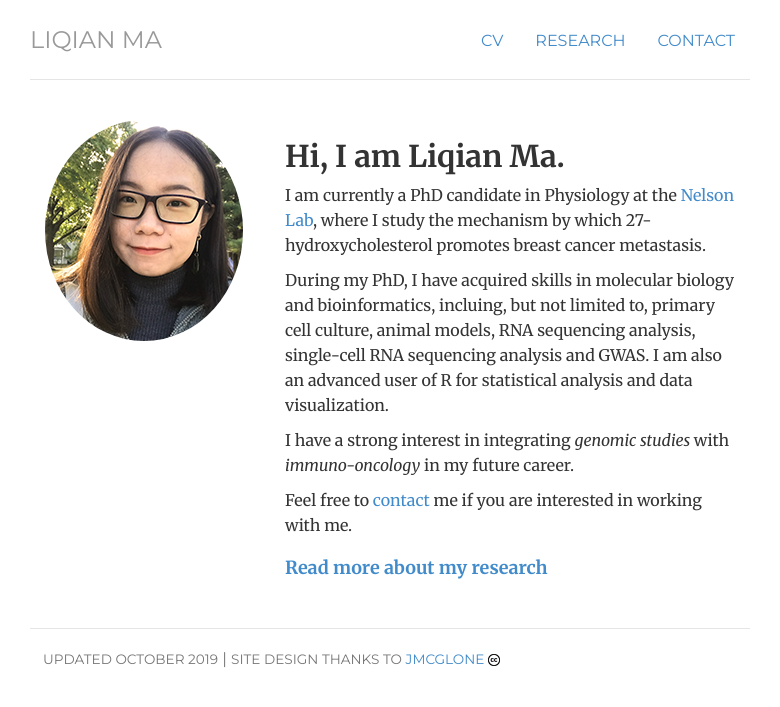
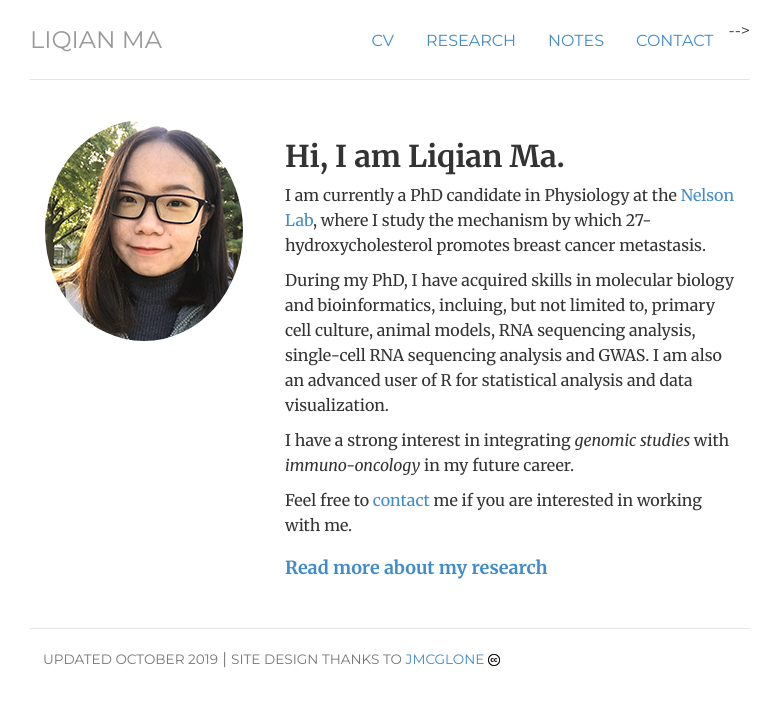
Before and after one commit to liqian-ma/liqian-ma.github.io, a Jekyll site: the page built from index.html, in a window 1280 px wide. Shown: the top 707 px of the page, without its empty margins (250-1030 px from the left). Built offline with Jekyll 4.4.1, drawn with Linux system fonts in a browser that asks for light colours.

Commit message:
Update header.html

```diff
--- a/_includes/header.html
+++ b/_includes/header.html
@@ -2,7 +2,7 @@
 	<ul class="nav nav-pills pull-right">
 		<li class="{{ page.cv }}"><a href="/cv" title="CV/Resume">CV</a></li>
 		<li class="{{ page.research }}"><a href="/research" title="Research">Research</a></li>
-		<!-- <li class="{{ page.notes }}"><a href="/notes" title="Notes">Notes</a></li> -->
+		<li class="{{ page.notes }}"><a href="/notes" title="Notes">Notes</a></li> -->
 		<li class="{{ page.contact }}"><a href="/contact" title="Contact">Contact</a></li>
 	</ul>
 	<h3 class="text-muted"><a href="/">Liqian Ma</a></h3>
```
